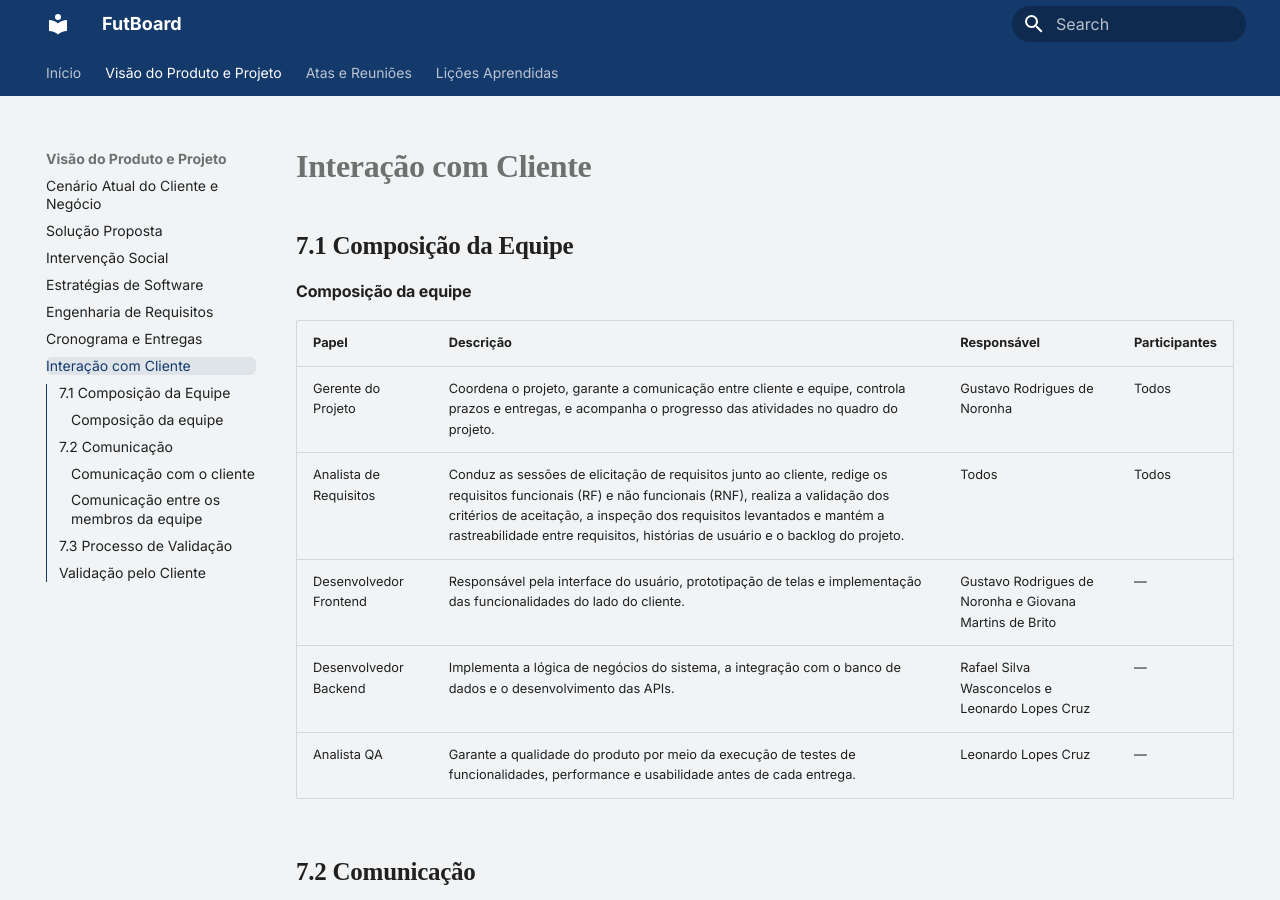
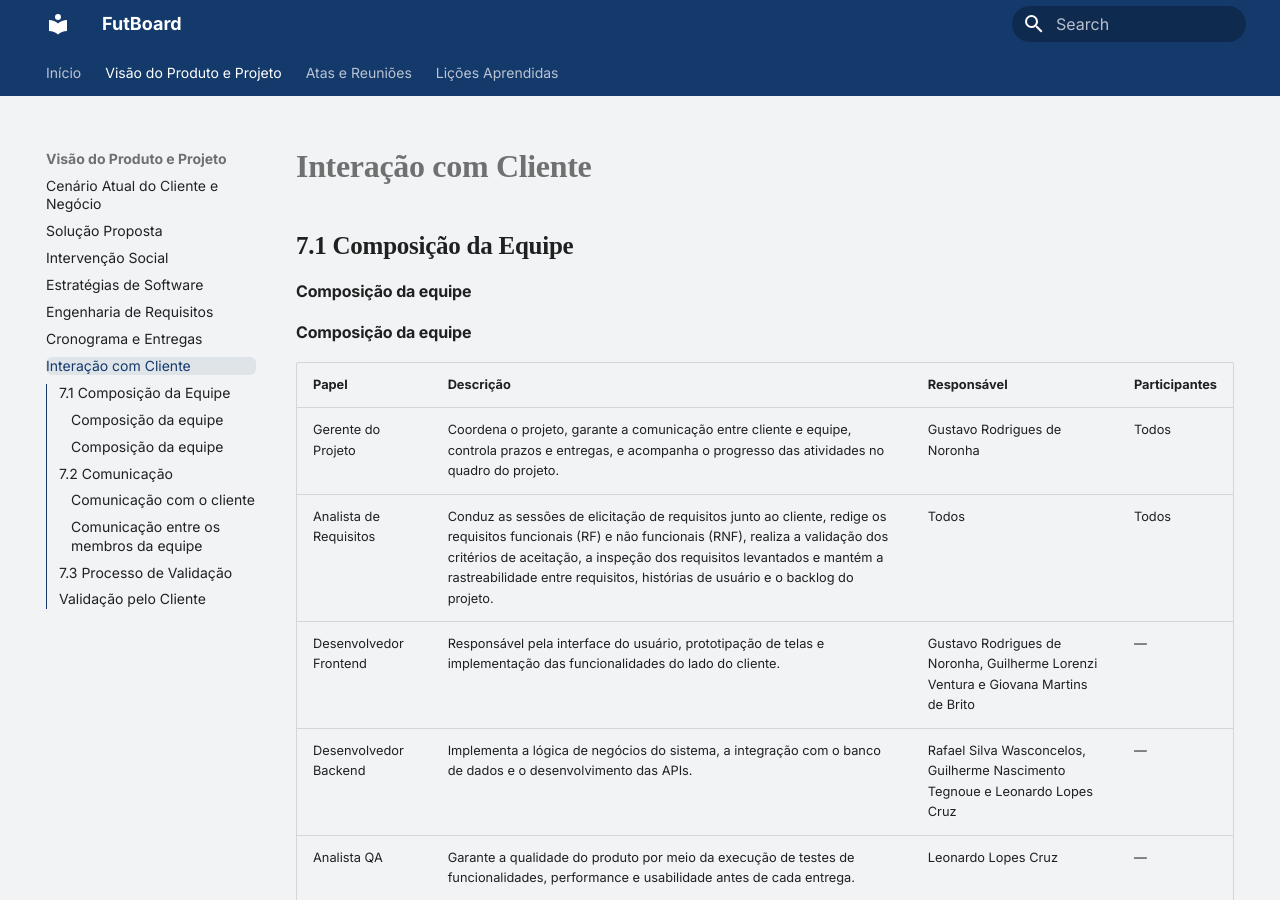
Before and after one commit to mdsreq-fga-unb/REQ-2026.2-T01-FutBoard, an MkDocs documentation site: the page built from docs/visao-produto/interacao-equipe-cliente.md, in a window 1280 px wide and 900 px high. Built offline with MkDocs 1.6.1 and Material for MkDocs 9.7.7, drawn with Linux system fonts in a browser that asks for light colours.

Commit message:
fix: topico 7.1

```diff
--- a/docs/visao-produto/interacao-equipe-cliente.md
+++ b/docs/visao-produto/interacao-equipe-cliente.md
@@ -1,4 +1,6 @@
 ## 7.1 Composição da Equipe
+
+#### Composição da equipe
 
 #### Composição da equipe
 
@@ -6,8 +8,8 @@
 |---|---|---|---|
 | Gerente do Projeto | Coordena o projeto, garante a comunicação entre cliente e equipe, controla prazos e entregas, e acompanha o progresso das atividades no quadro do projeto. | Gustavo Rodrigues de Noronha | Todos |
 | Analista de Requisitos | Conduz as sessões de elicitação de requisitos junto ao cliente, redige os requisitos funcionais (RF) e não funcionais (RNF), realiza a validação dos critérios de aceitação, a inspeção dos requisitos levantados e mantém a rastreabilidade entre requisitos, histórias de usuário e o backlog do projeto. | Todos | Todos |
-| Desenvolvedor Frontend | Responsável pela interface do usuário, prototipação de telas e implementação das funcionalidades do lado do cliente. | Gustavo Rodrigues de Noronha e Giovana Martins de Brito | — |
-| Desenvolvedor Backend | Implementa a lógica de negócios do sistema, a integração com o banco de dados e o desenvolvimento das APIs. | Rafael Silva Wasconcelos e Leonardo Lopes Cruz | — |
+| Desenvolvedor Frontend | Responsável pela interface do usuário, prototipação de telas e implementação das funcionalidades do lado do cliente. | Gustavo Rodrigues de Noronha, Guilherme Lorenzi Ventura e Giovana Martins de Brito | — |
+| Desenvolvedor Backend | Implementa a lógica de negócios do sistema, a integração com o banco de dados e o desenvolvimento das APIs. | Rafael Silva Wasconcelos, Guilherme Nascimento Tegnoue e Leonardo Lopes Cruz | — |
 | Analista QA | Garante a qualidade do produto por meio da execução de testes de funcionalidades, performance e usabilidade antes de cada entrega. | Leonardo Lopes Cruz | — |
 
 ## 7.2 Comunicação
```
